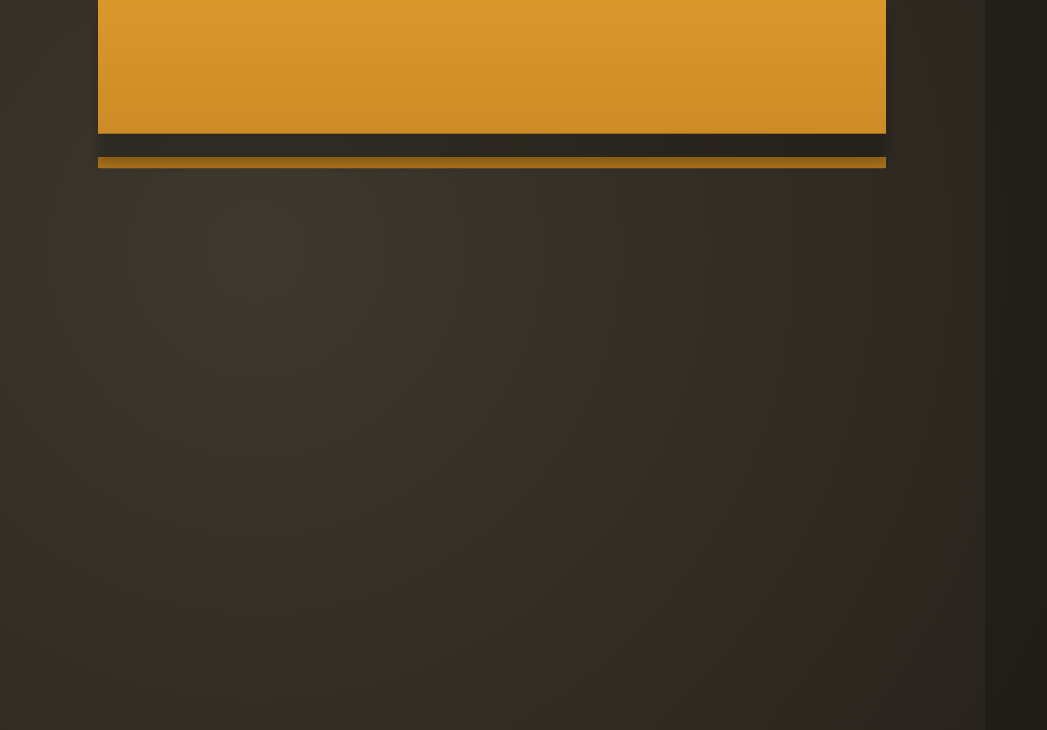
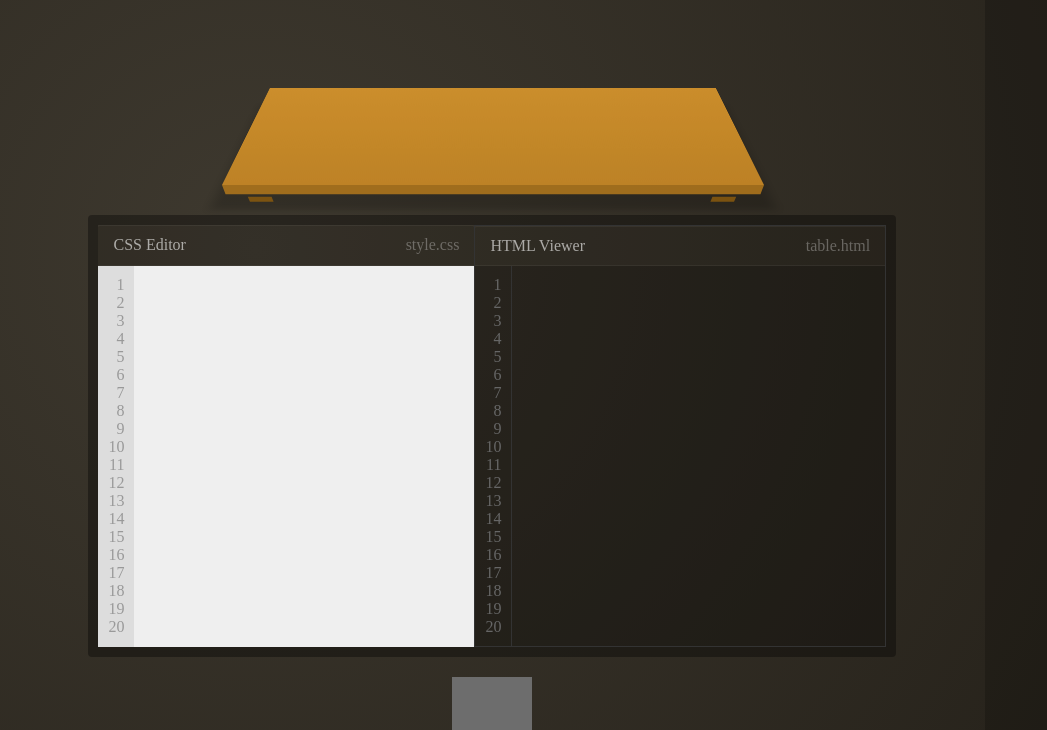
Before and after one commit to Cheleste1994/project, a website built with webpack: page rs-css/src/index.html in a window 1280 px wide. Shown: the part 70-800 px from the top of the page, without its empty margins (0-1047 px from the left). Built offline with nearby package versions, Linux system fonts and the light colour scheme; grey boxes are pictures that could not be loaded.

Commit message:
feat: add block table and input

```diff
--- a/rs-css/src/components/game/control/app.css
+++ b/rs-css/src/components/game/control/app.css
@@ -1,6 +1,60 @@
+.game {
+  display: flex;
+  flex-direction: column;
+}
+
 .left-side {
   width: 100%;
   height: 100vh;
   display: flex;
   flex-direction: column;
+  overflow: auto;
 }
+
+footer {
+  height: 100px;
+  display: flex;
+  flex-direction: column;
+  align-items: center;
+  justify-content: center;
+  padding-top: 20px;
+  color: rgba(255,255,255,.3);
+}
+footer .creation {
+  font-size: 14px;
+  text-align: center;
+}
+footer .creation a {
+  color: rgba(255,255,255,.3);
+}
+footer .creation a:hover {
+  color: #555;
+}
+footer .copyright:before {
+  content: '©';
+}
+
+footer .rsschool {
+margin: 0 auto 10px auto;
+filter: invert(0.8);
+}
+
+footer .creation img {
+width: 80px;
+}
+
+::-webkit-scrollbar {
+  width: 2px;
+}
+
+::-webkit-scrollbar-track {
+  background-color: #000;
+}
+
+::-webkit-scrollbar-thumb {
+  background: #888;
+}
+
+::-webkit-scrollbar-thumb:hover {
+  background: #555;
+}
--- a/rs-css/src/components/game/control/app.ts
+++ b/rs-css/src/components/game/control/app.ts
@@ -1,11 +1,13 @@
 import './app.css';
 import Table from '../table/table';
+import Input from '../input/input';
 
 class Game {
   public table: Table;
 
   constructor() {
     this.table = new Table();
+    this.table = new Input();
   }
 
   // eslint-disable-next-line @typescript-eslint/explicit-function-return-type
--- /dev/null
+++ b/rs-css/src/components/game/input/input.css
@@ -0,0 +1,73 @@
+.input-field {
+  display: flex;
+  flex-wrap: wrap;
+  width: 80%;
+  margin: 0 auto;
+  border: solid 10px rgba(0,0,0,.35);
+  border-radius: 4px;
+}
+
+.left-field {
+  display: flex;
+  flex-wrap: wrap;
+  flex-grow: 1;
+
+}
+
+.right-field {
+  display: flex;
+  flex-wrap: wrap;
+  flex-grow: 1;
+
+  border: solid 1px #333;
+}
+
+.input-header {
+  display: flex;
+  flex-wrap: wrap;
+  width: 100%;
+  justify-content: space-between;
+  text-align: left;
+  padding: 10px 15px;
+  background: rgba(0,0,0,.15);
+  border-top: solid 1px rgba(255,255,255,.05);
+  border-bottom: solid 1px rgba(255,255,255,.05);
+  border-radius: 2px 2px 0 0;
+  color: rgba(255,255,255,.6);
+}
+
+.name {
+  width: 50%;
+}
+
+.file {
+  opacity: 0.5;
+}
+
+.field-numbers__left,
+.field-numbers__right {
+  padding: 10px;
+  text-align: right;
+}
+
+.field-numbers__left {
+  color: #999;
+  background: #DDD;
+}
+
+.field-numbers__right {
+  color: #666;
+  background: rgba(0,0,0,.3);
+  border-right: solid 1px #333;
+}
+
+.css-window {
+  flex-grow: 1;
+  background: #efefef;
+  color: #AAA;
+}
+
+.html-window {
+  flex-grow: 1;
+  background: rgba(0,0,0,.3);
+}
--- /dev/null
+++ b/rs-css/src/components/game/input/input.ts
@@ -0,0 +1,13 @@
+import './input.css';
+
+class Input {
+  // eslint-disable-next-line @typescript-eslint/no-useless-constructor, @typescript-eslint/no-empty-function
+  constructor() {}
+
+  // eslint-disable-next-line @typescript-eslint/explicit-function-return-type
+  public start() {
+    console.log(123);
+  }
+}
+
+export default Input;
--- a/rs-css/src/components/game/table/table.css
+++ b/rs-css/src/components/game/table/table.css
@@ -1,11 +1,6 @@
-.game {
-  display: flex;
-  flex-direction: column;
-  justify-content: space-between;
-}
 
 .table {
-  transform-style: preserve-3d;
+  perspective: 800px;
   outline: solid 1px transparent;
   margin: 0px auto 0px auto;
   display: flex;
@@ -13,25 +8,61 @@
   justify-content: flex-start;
   white-space: nowrap;
   width: 100%;
+  opacity: 0.9;
+}
+
+.description {
+  text-align: center;
+  font-size: 2rem;
 }
 
 .table-field {
-  transform: rotateX(40deg);
+  transform: rotateX(60deg);
+  transform-origin: bottom;
   box-shadow: 0px 40px 10px rgba(0,0,0,.2);
   background: #dd992d;
   background: -webkit-linear-gradient(#dd992d,#cd8c26);
   background: linear-gradient(#dd992d,#cd8c26);
-  bottom: 0;
-  width: 80%;
+  width: var(--table-width);
   height: 200px;
   margin: 0 auto;
 }
 
 .table-butt {
-  width: 80%;
+  width: var(--table-width);
   margin: 0 auto;
   background: #ac741c;
   height: 15px;
-  transform: rotateX(-40deg);
+  transform: rotateX(-45deg);
   transform-origin: top;
 }
+
+.table-legs {
+  display: flex;
+  justify-content: space-between;
+  width: calc(var(--table-width) - 5%);
+  margin: 0 auto;
+  transform: rotateX(-50deg);
+  transform-origin: 100% -50%;
+}
+
+.left-butt {
+  width: 24px;
+  height: 15px;
+  background: #84570f;
+  transform: rotateX(-50deg);
+  transform-origin: top;
+}
+
+.right-butt {
+  width: 24px;
+  height: 15px;
+  background: #84570f;
+  transform: rotateX(-50deg);
+  transform-origin: top;
+}
+
+.input-field {
+  width: 100%;
+  min-height: 200px;
+}
--- a/rs-css/src/components/help/control/help.css
+++ b/rs-css/src/components/help/control/help.css
@@ -1,5 +1,5 @@
 .right-side {
+  width: 30%;
   height: 100vh;
-  width: 30%;
   background: rgba(0,0,0,.2);
 }
--- a/rs-css/src/global.css
+++ b/rs-css/src/global.css
@@ -1,7 +1,12 @@
-
 * {
   margin: 0;
   padding: 0;
+}
+
+html {
+  --table-width: 55%;
+  --themes-color: rgba(255, 255, 255, 0.863);
+  --head-color: rgba(255, 255, 255, 0.863);
 }
 
 body {
--- a/rs-css/src/index.html
+++ b/rs-css/src/index.html
@@ -10,19 +10,53 @@
   <body>
     <div class="left-side">
       <header class="header"></header>
-      <div class="game">
+      <main class="game">
+        <div class="description">
+          <h2>Start Game</h2>
+        </div>
         <div class="table">
-          <div class="description">
-            <h2>Start Game</h2>
-          </div>
           <div class="table-field"></div>
-          <div class="table-butt">
+          <div class="table-butt"></div>
+          <div class="table-legs">
             <span class="left-butt"></span>
-            <span class="right-but"></span>
+            <span class="right-butt"></span>
           </div>
         </div>
-        <div class="input-field"></div>
-      </div>
+        <div class="input-field">
+          <div class="left-field">
+            <div class="input-header">
+              <span class="name">CSS Editor</span>
+              <span class="file">style.css</span>
+            </div>
+            <div class="field-numbers__left">
+              1<br />2<br />3<br />4<br />5<br />6<br />7<br />8<br />9<br />10<br />11<br />12<br />13<br />14<br />15<br />16<br />17<br />18<br />19<br />20
+            </div>
+            <div class="css-window"></div>
+          </div>
+          <div class="right-field">
+            <div class="input-header">
+              <span class="name">HTML Viewer</span>
+              <span class="file">table.html</span>
+            </div>
+            <div class="field-numbers__right">
+              1<br/>2<br/>3<br/>4<br/>5<br/>6<br/>7<br/>8<br/>9<br/>10<br/>11<br/>12<br/>13<br/>14<br/>15<br/>16<br/>17<br/>18<br/>19<br/>20
+            </div>
+            <div class="html-window"></div>
+          </div>
+        </div>
+      </main>
+      <footer class="footer">
+        <div class="creation">
+          <p class="rsschool">
+            <a href="https://rs.school/js/">
+              <img src="https://rs.school/images/rs_school_js.svg" alt="rsschool">
+            </a>
+          </p>
+          <span class="year">2023</span>
+          <span class="copyright"></span>
+          <span><a href="https://github.com/Cheleste1994">Cheleste1994</a></span>
+        </div>
+    </footer>
     </div>
     <div class="right-side">
       <div class="help">
@@ -31,6 +65,5 @@
         <div class="level-description"></div>
       </div>
     </div>
-    <script src="index.js"></script>
   </body>
 </html>
--- a/rs-css/webpack.config.js
+++ b/rs-css/webpack.config.js
@@ -28,7 +28,7 @@ const baseConfig = {
         ],
     },
     resolve: {
-        extensions: ['.js', '.ts', 'json'],
+        extensions: ['.js', '.ts', '.json'],
     },
     output: {
         filename: 'index.js',
```
Also changed, not shown: 1 other file.
